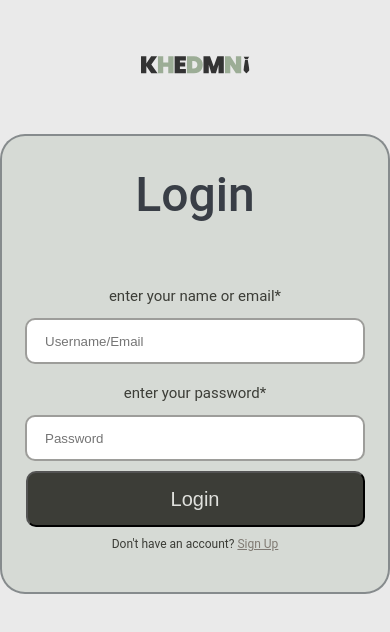
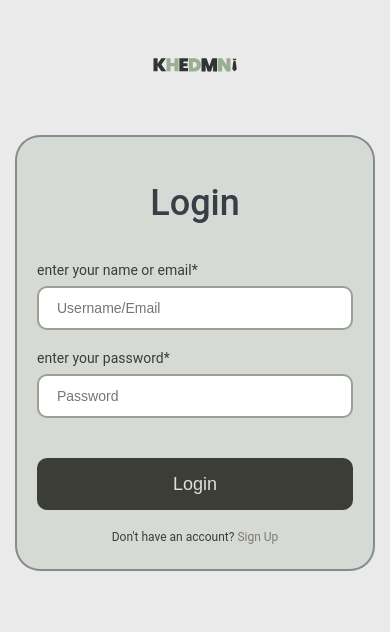
Before and after one commit to Djouriabd/khedmni-project, a React (Vite) app: page /login in a window 390 px wide. Shown: the top 632 px of the page. Built offline with nearby package versions, Linux system fonts and the light colour scheme.

Commit message:
add path to sign up page +add responsive

```diff
--- a/src/components2/Login.css
+++ b/src/components2/Login.css
@@ -2,64 +2,85 @@
 .login{
     top: 0;
     margin: 0;
-    padding: 0;
+    padding: 20px;
     left: 0;
-    place-items: center;
+    display: flex;
+    flex-direction: column;
+    align-items: center;
+    min-height: 100vh;
+    box-sizing: border-box;
 }
 
 
 img{
     width: auto;
     height: 130px;
-    padding-left: -20px;
+    margin-bottom: 20px;
 }
 
 .login-form{
-    padding: 30px 0;
-    place-items: center;
+    padding: 30px 25px;
     display: flex;
     flex-direction: column;
-    width: 390px;
-    height: 460px;
+    width: 100%;
+    max-width: 390px;
+    min-height: 460px;
     flex-shrink: 0;
     border-radius: 25px;
     border: 2px solid rgba(57, 62, 70, 0.50);
     background: rgba(156, 173, 150, 0.25);
+    box-sizing: border-box;
 }
 
 .label-login{
-    display: block;
     text-align: left;
     color: #3C3D37;
     font-size: 15px;
     font-style: normal;
     font-weight: 400;
     line-height: normal;
-    margin-bottom: 5px;
+    margin-bottom: 8px;
+    align-self: flex-start;
+}
+
+.form-group {
+    display: flex;
+    flex-direction: column;
+    width: 100%;
+    margin-bottom: 20px;
 }
 
 input{
-    width: 340px;
+    width: 100%;
     height: 46px;
-    flex-shrink: 0;
     border-radius: 10px;
     border: 2px solid rgba(60, 61, 55, 0.50);
     background: #FFF;
-    padding-left: 18px;
-    margin-top: 8px;
-    margin-bottom: 20px;
+    padding: 0 18px;
+    box-sizing: border-box;
+    font-size: 14px;
+}
+
+input:focus {
+    outline: none;
+    border-color: #3C3D37;
 }
 
 #h2{
-    width: 133px;
+    width: 100%;
+    height: 50px;
     color: #393E46;
     text-align: center;
-    font-size: 48px;
+    font-size: 35px;
     font-style: normal;
     font-weight: 500;
     line-height: normal;
-    white-space: nowrap;
-    margin-bottom: 64px;
+    border-radius: 10px;
+    border: none;
+    cursor: pointer;
+    margin-top: 20px;
+    margin-bottom: 20px;
+    transition: 0.3s ease;
 }
 
 .submit{
@@ -68,12 +89,19 @@ input{
     font-style: normal;
     font-weight: 400;
     line-height: normal;
-    margin-top: -10px;
-    width: 339px;
+    width: 100%;
     height: 56px;
-    flex-shrink: 0;
     border-radius: 10px;
     background: #3C3D37;
+    border: none;
+    cursor: pointer;
+    margin-top: 20px;
+    margin-bottom: 20px;
+    transition: background-color 0.3s ease;
+}
+
+.submit:hover {
+    background: #2a2b26;
 }
 
 .sign{
@@ -82,6 +110,8 @@ input{
     font-style: normal;
     font-weight: 400;
     line-height: normal;
+    text-align: center;
+    margin: 0;
 }
 
 .sign a{
@@ -90,4 +120,59 @@ input{
     font-style: normal;
     font-weight: 400;
     line-height: normal;
+    text-decoration: none;
 }
+
+.sign a:hover {
+    text-decoration: underline;
+}
+
+/* Mobile Responsive Design */
+@media (max-width: 480px) {
+    .login {
+        padding: 15px;
+    }
+
+    .login-form {
+        padding: 25px 20px;
+        max-width: 100%;
+        min-height: auto;
+    }
+
+    #h2 {
+        font-size: 36px;
+        margin-bottom: 30px;
+    }
+
+    img {
+        height: 100px;
+    }
+
+    .label-login {
+        font-size: 14px;
+    }
+
+    input {
+        height: 44px;
+        font-size: 14px;
+    }
+
+    .submit {
+        font-size: 18px;
+        height: 52px;
+    }
+}
+
+@media (max-width: 320px) {
+    .login-form {
+        padding: 20px 15px;
+    }
+
+    #h2 {
+        font-size: 32px;
+    }
+
+    img {
+        height: 80px;
+    }
+}
--- a/src/components2/Login.jsx
+++ b/src/components2/Login.jsx
@@ -1,5 +1,6 @@
 import './Login.css'
 import logoKhedmni from '../assets/khdemni1.svg'
+import { Link } from 'react-router-dom'
 
 function Login(){
 
@@ -8,12 +9,18 @@ function Login(){
             <img src={logoKhedmni} alt="logo"/>
             <form className='login-form'>
                 <h2 id='h2'>Login</h2>
-                <label className='label-login' htmlFor="email">enter your name or email*</label>
-                <input type="email" placeholder='Username/Email'/>
-                <label className='label-login' htmlFor="email">enter your password*</label>
-                <input type="email" placeholder='Password'/>
+                <div className='form-group'>
+                    <label className='label-login' htmlFor="email">enter your name or email*</label>
+                    <input type="email" id="email" placeholder='Username/Email'/>
+                </div>
+
+                <div className='form-group'>
+                    <label className='label-login' htmlFor="password">enter your password*</label>
+                    <input type="password" id="password" placeholder='Password'/>
+                </div>
+
                 <button type='submit' className='submit'>Login</button>
-                <p className='sign'>Don't have an account? <a href="#">Sign Up</a></p>
+                <p className='sign'>Don't have an account? <Link to="/signup">Sign Up</Link></p>
             </form>
         </div>
     )
```
